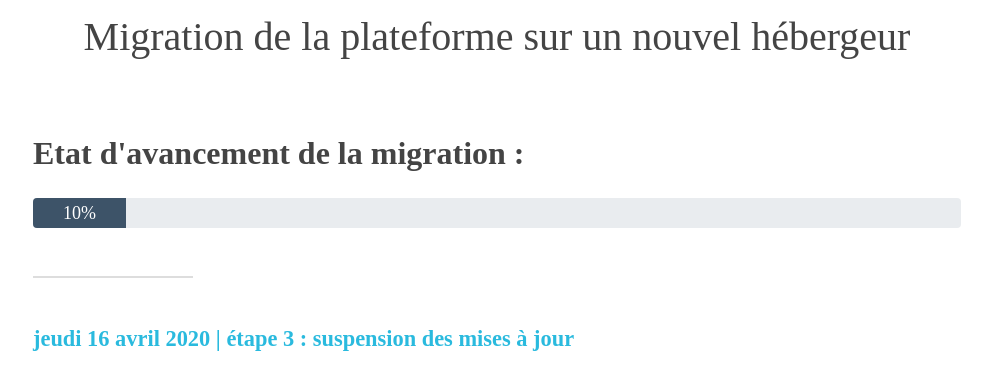
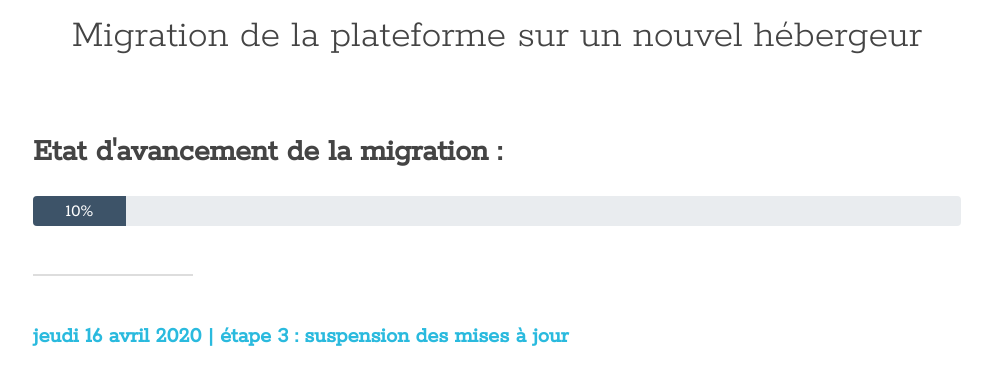
Before and after one commit to geobretagne/demenagement, a plain HTML site: page index.html in a window 1280 px wide. Shown: the part 367-735 px from the top of the page, without its empty margins (143-1135 px from the left). Drawn offline with Linux system fonts and the light colour scheme.

Commit message:
Update index.html

```diff
--- a/index.html
+++ b/index.html
@@ -26,7 +26,7 @@
 
             body {
                 /* Typo */
-                font-family: &#039;Rokkitt&#039;, sans-serif;
+                font-family:'Rokkitt';, sans-serif;
                 color: #555;
             }
 
```
